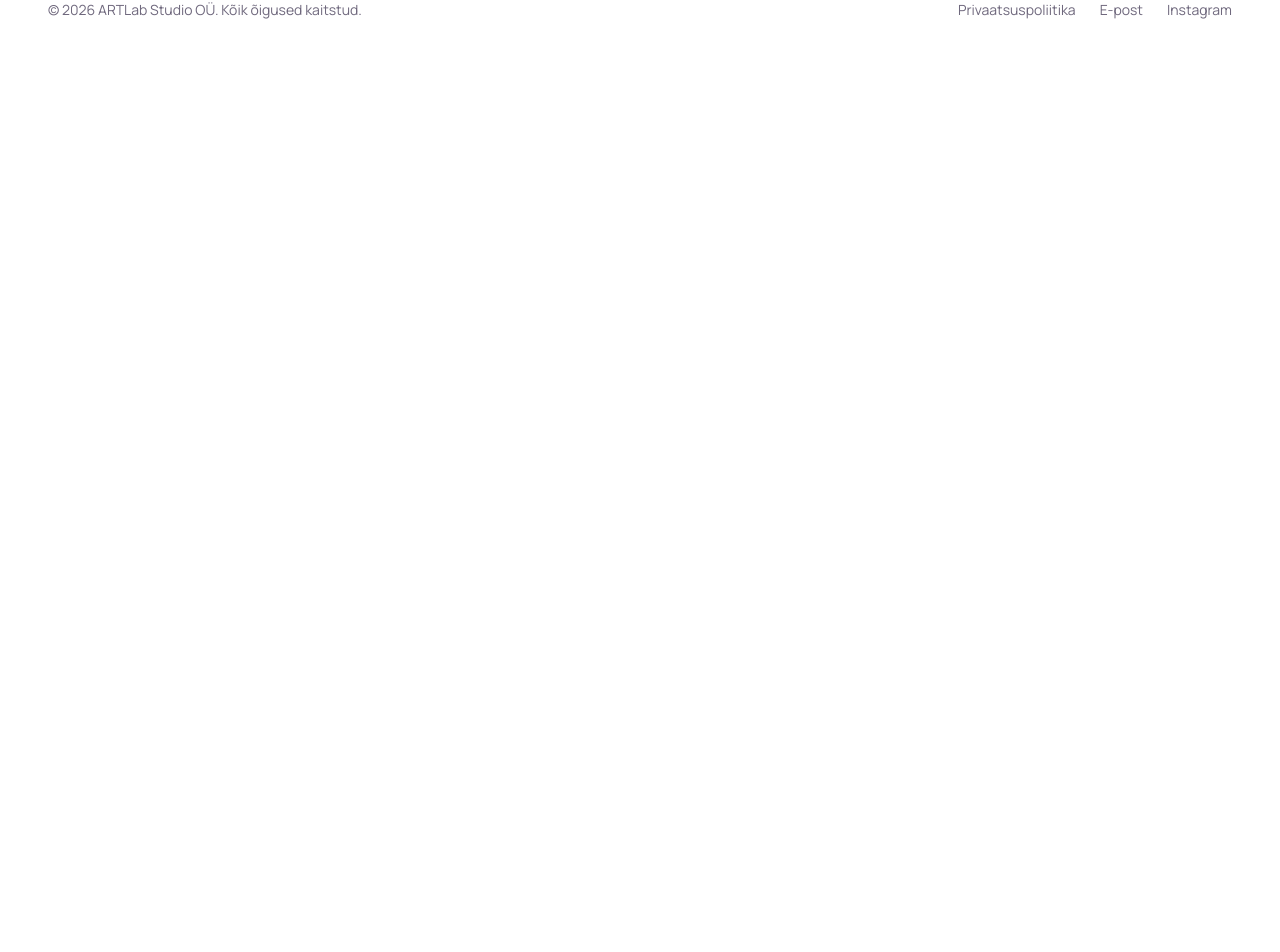
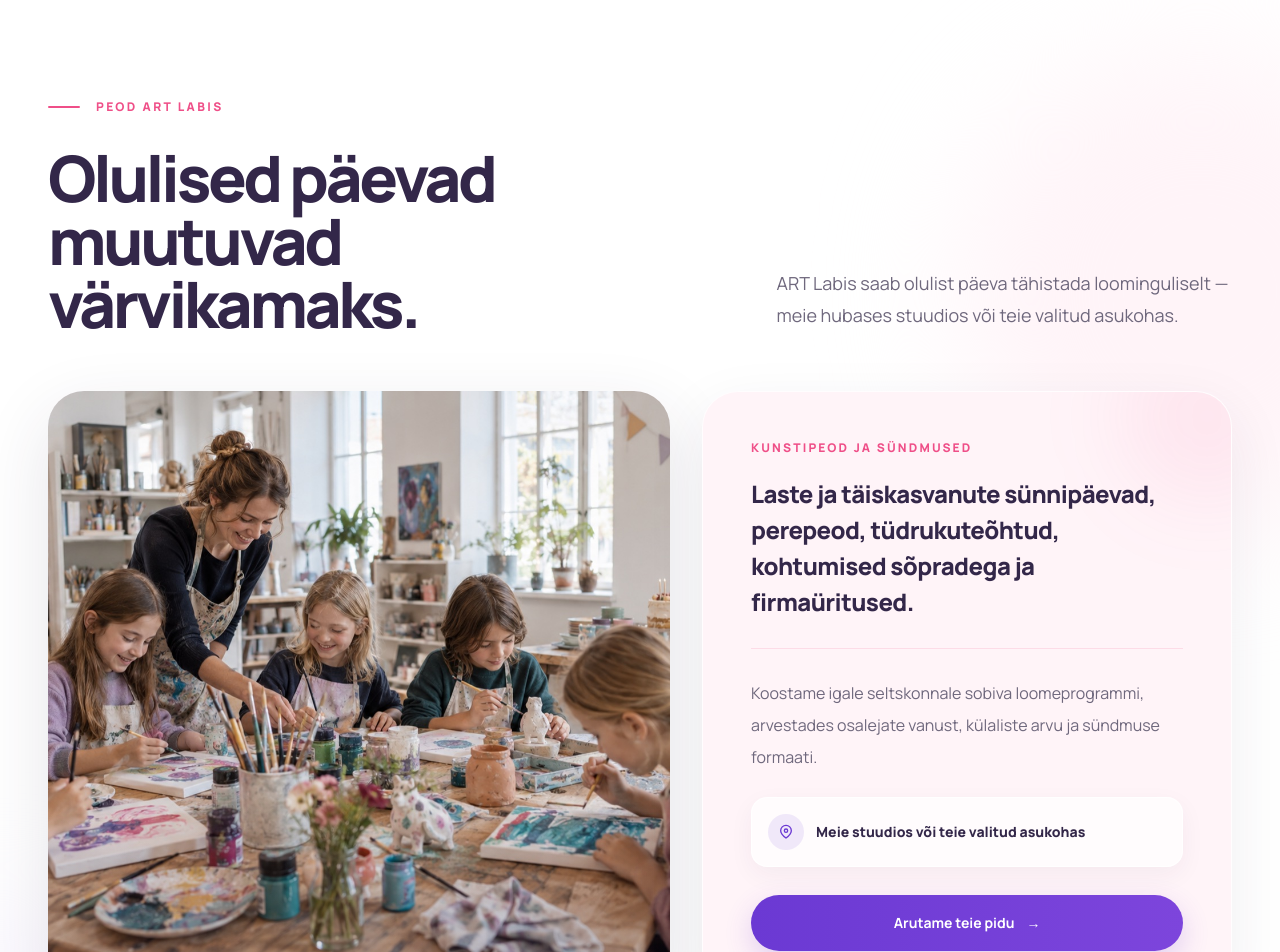
Before and after one commit to ErnestMakarov/artlab, a React (Vite) app: page / in a window 1280 px wide. Shown: the part 3091-4043 px from the top of the page. Before the commit the page ends 3139 px from the top, so only its background shows below. Built offline with nearby package versions, Linux system fonts and the light colour scheme; no server answers.

Commit message:
home celebrations block

```diff
--- a/src/locales/en/home.json
+++ b/src/locales/en/home.json
@@ -57,5 +57,17 @@
       "imageAlt": "A handicraft class at the ART Lab creative studio"
     }
   }
+},
+"celebrations": {
+  "eyebrow": "Celebrations at ART Lab",
+  "title": "Important days become brighter.",
+  "intro": "Celebrate an important day creatively at ART Lab — in our welcoming studio or with an event at your chosen venue.",
+  "cardLabel": "Art parties and celebrations",
+  "formats": "Children's and adult birthdays, family celebrations, hen parties, gatherings with friends and corporate events.",
+  "description": "We tailor the creative programme to the participants' ages, the number of guests and the format of your event.",
+  "location": "At our studio or at your chosen venue",
+  "cta": "Plan your celebration",
+  "note": "The studio provides all materials for the creative programme. The price depends on the selected masterclass, the number of participants and the event format.",
+  "imageAlt": "A creative celebration and masterclass at the ART Lab studio"
 }
 }
--- a/src/locales/et/home.json
+++ b/src/locales/et/home.json
@@ -57,5 +57,17 @@
       "imageAlt": "Käsitöötund ART Labi loovstuudios"
     }
   }
+},
+"celebrations": {
+  "eyebrow": "Peod ART Labis",
+  "title": "Olulised päevad muutuvad värvikamaks.",
+  "intro": "ART Labis saab olulist päeva tähistada loominguliselt — meie hubases stuudios või teie valitud asukohas.",
+  "cardLabel": "Kunstipeod ja sündmused",
+  "formats": "Laste ja täiskasvanute sünnipäevad, perepeod, tüdrukuteõhtud, kohtumised sõpradega ja firmaüritused.",
+  "description": "Koostame igale seltskonnale sobiva loomeprogrammi, arvestades osalejate vanust, külaliste arvu ja sündmuse formaati.",
+  "location": "Meie stuudios või teie valitud asukohas",
+  "cta": "Arutame teie pidu",
+  "note": "Stuudio tagab kõik loomeprogrammi jaoks vajalikud materjalid. Hind sõltub valitud meistriklassist, osalejate arvust ja sündmuse formaadist.",
+  "imageAlt": "Loominguline pidu ja meistriklass ART Labi stuudios"
 }
 }
--- a/src/locales/ru/home.json
+++ b/src/locales/ru/home.json
@@ -57,5 +57,17 @@
       "imageAlt": "Занятие рукоделием в творческой студии ART Lab"
     }
   }
+},
+"celebrations": {
+  "eyebrow": "Праздники в ART Lab",
+  "title": "Важные дни становятся ярче.",
+  "intro": "В ART Lab можно отметить важный день творчески — в уютной атмосфере студии или организовать выездное мероприятие на вашей площадке.",
+  "cardLabel": "Арт-вечеринки и праздники",
+  "formats": "Дни рождения для детей и взрослых, семейные праздники, девичники, встречи с друзьями и корпоративные мероприятия.",
+  "description": "Для каждой компании мы подберём творческую программу с учётом возраста участников, количества гостей и формата события.",
+  "location": "В нашей студии или на вашей площадке",
+  "cta": "Обсудить праздник",
+  "note": "Все материалы для творческой программы предоставляет студия. Стоимость зависит от выбранного мастер-класса, количества участников и формата мероприятия.",
+  "imageAlt": "Творческий праздник с мастер-классом в студии ART Lab"
 }
 }
--- a/src/pages/Home/Home.jsx
+++ b/src/pages/Home/Home.jsx
@@ -2,6 +2,7 @@ import { useTranslation } from "react-i18next";
 
 import Seo from "../../components/seo/Seo.jsx";
 import HomeAbout from "./HomeAbout.jsx";
+import HomeCelebrations from "./HomeCelebrations.jsx";
 import HomeDirections from "./HomeDirections.jsx";
 import HomeHero from "./HomeHero.jsx";
 
@@ -19,6 +20,7 @@ export default function HomePage() {
       <HomeHero />
       <HomeAbout />
       <HomeDirections />
+      <HomeCelebrations />
     </>
   );
 }
--- /dev/null
+++ b/src/pages/Home/HomeCelebrations.jsx
@@ -0,0 +1,141 @@
+import { Link } from "react-router";
+import { useTranslation } from "react-i18next";
+
+import Container from "../../components/ui/Container.jsx";
+import celebrationImage from "../../assets/images/events/celebration.jpg";
+
+export default function HomeCelebrations() {
+  const { t } = useTranslation("home");
+
+  return (
+    <section
+      className="relative isolate overflow-hidden bg-white py-20 sm:py-24 lg:py-28 xl:py-32"
+      aria-labelledby="home-celebrations-title"
+    >
+      <div
+        className="pointer-events-none absolute -right-40 top-20 size-[30rem] rounded-full bg-surface-pink blur-3xl"
+        aria-hidden="true"
+      />
+
+      <div
+        className="pointer-events-none absolute -left-40 bottom-0 size-80 rounded-full bg-surface-lilac blur-3xl"
+        aria-hidden="true"
+      />
+
+      <Container className="relative">
+        <p className="flex items-center gap-4 text-[11px] font-extrabold uppercase tracking-[0.2em] text-accent-pink sm:text-xs">
+          <span
+            className="h-0.5 w-8 rounded-full bg-current"
+            aria-hidden="true"
+          />
+
+          {t("celebrations.eyebrow")}
+        </p>
+
+        <div className="mt-8 grid gap-7 lg:grid-cols-[minmax(0,1fr)_minmax(320px,0.72fr)] lg:items-end lg:gap-16 xl:gap-24">
+          <h2
+            id="home-celebrations-title"
+            className="max-w-4xl text-[clamp(2.7rem,5vw,5.25rem)] font-extrabold leading-[0.98] tracking-[-0.055em] text-ink"
+          >
+            {t("celebrations.title")}
+          </h2>
+
+          <p className="max-w-xl text-base leading-7 text-muted sm:text-lg sm:leading-8 lg:pb-1">
+            {t("celebrations.intro")}
+          </p>
+        </div>
+
+        <div className="mt-10 grid items-stretch gap-5 lg:mt-14 lg:grid-cols-[minmax(0,1.08fr)_minmax(360px,0.92fr)] lg:gap-6 xl:gap-8">
+          <div className="relative overflow-hidden rounded-[1.75rem] bg-surface-lilac shadow-[0_24px_70px_rgba(51,39,73,0.12)] sm:rounded-[2.25rem]">
+            <img
+              src={celebrationImage}
+              alt={t("celebrations.imageAlt")}
+              width="1600"
+              height="1100"
+              loading="lazy"
+              decoding="async"
+              className="aspect-[4/3] h-full w-full object-cover sm:aspect-[16/10] lg:aspect-auto lg:min-h-[510px]"
+            />
+
+            <div
+              className="pointer-events-none absolute inset-x-0 bottom-0 h-1/3 bg-gradient-to-t from-ink/20 to-transparent"
+              aria-hidden="true"
+            />
+          </div>
+
+          <article className="relative flex h-full flex-col justify-center overflow-hidden rounded-[1.75rem] border border-white/80 bg-surface-pink p-6 shadow-[0_20px_60px_rgba(51,39,73,0.08)] sm:rounded-[2.25rem] sm:p-9 lg:p-8 xl:p-12">
+            <div
+              className="pointer-events-none absolute -right-16 -top-16 size-44 rounded-full bg-accent-pink/8 blur-2xl"
+              aria-hidden="true"
+            />
+
+            <div className="relative">
+              <p className="text-[10px] font-extrabold uppercase tracking-[0.18em] text-accent-pink sm:text-xs">
+                {t("celebrations.cardLabel")}
+              </p>
+
+              <h3 className="mt-5 text-xl font-extrabold leading-8 tracking-[-0.025em] text-ink sm:text-2xl sm:leading-9">
+                {t("celebrations.formats")}
+              </h3>
+
+              <p className="mt-7 border-t border-accent-pink/15 pt-7 text-sm leading-7 text-muted sm:text-base sm:leading-8">
+                {t("celebrations.description")}
+              </p>
+
+              <div className="mt-6 flex items-start gap-3 rounded-2xl border border-white/90 bg-white/70 p-4 shadow-[0_8px_25px_rgba(51,39,73,0.05)]">
+                <span
+                  className="flex size-9 shrink-0 items-center justify-center rounded-full bg-brand/10 text-brand"
+                  aria-hidden="true"
+                >
+                  <svg
+                    viewBox="0 0 24 24"
+                    fill="none"
+                    className="size-4"
+                    stroke="currentColor"
+                    strokeWidth="2"
+                    strokeLinecap="round"
+                    strokeLinejoin="round"
+                  >
+                    <path d="M20 10c0 5-8 11-8 11S4 15 4 10a8 8 0 1 1 16 0Z" />
+                    <circle cx="12" cy="10" r="2.5" />
+                  </svg>
+                </span>
+
+                <p className="pt-1.5 text-sm font-extrabold leading-6 text-ink">
+                  {t("celebrations.location")}
+                </p>
+              </div>
+
+              <Link
+                to="/contacts#booking"
+                className="group mt-7 inline-flex min-h-14 w-full items-center justify-center gap-3 rounded-full bg-gradient-to-r from-brand to-[#7d45dc] px-7 text-center text-sm font-bold text-white shadow-button transition-all duration-200 hover:-translate-y-0.5 hover:shadow-button-hover"
+              >
+                {t("celebrations.cta")}
+
+                <span
+                  className="transition-transform duration-200 group-hover:translate-x-1"
+                  aria-hidden="true"
+                >
+                  →
+                </span>
+              </Link>
+            </div>
+          </article>
+        </div>
+
+        <div className="mt-6 flex items-start gap-4 rounded-[1.5rem] border border-line/80 bg-white px-5 py-5 shadow-[0_12px_35px_rgba(51,39,73,0.05)] sm:mt-8 sm:px-7">
+          <span
+            className="flex size-9 shrink-0 items-center justify-center rounded-full bg-accent-cyan/10 text-accent-cyan"
+            aria-hidden="true"
+          >
+            ✦
+          </span>
+
+          <p className="max-w-5xl pt-1 text-sm leading-7 text-muted sm:text-[15px]">
+            {t("celebrations.note")}
+          </p>
+        </div>
+      </Container>
+    </section>
+  );
+}
```
Also changed, not shown: src/assets/images/events/celebration.jpg (added).
